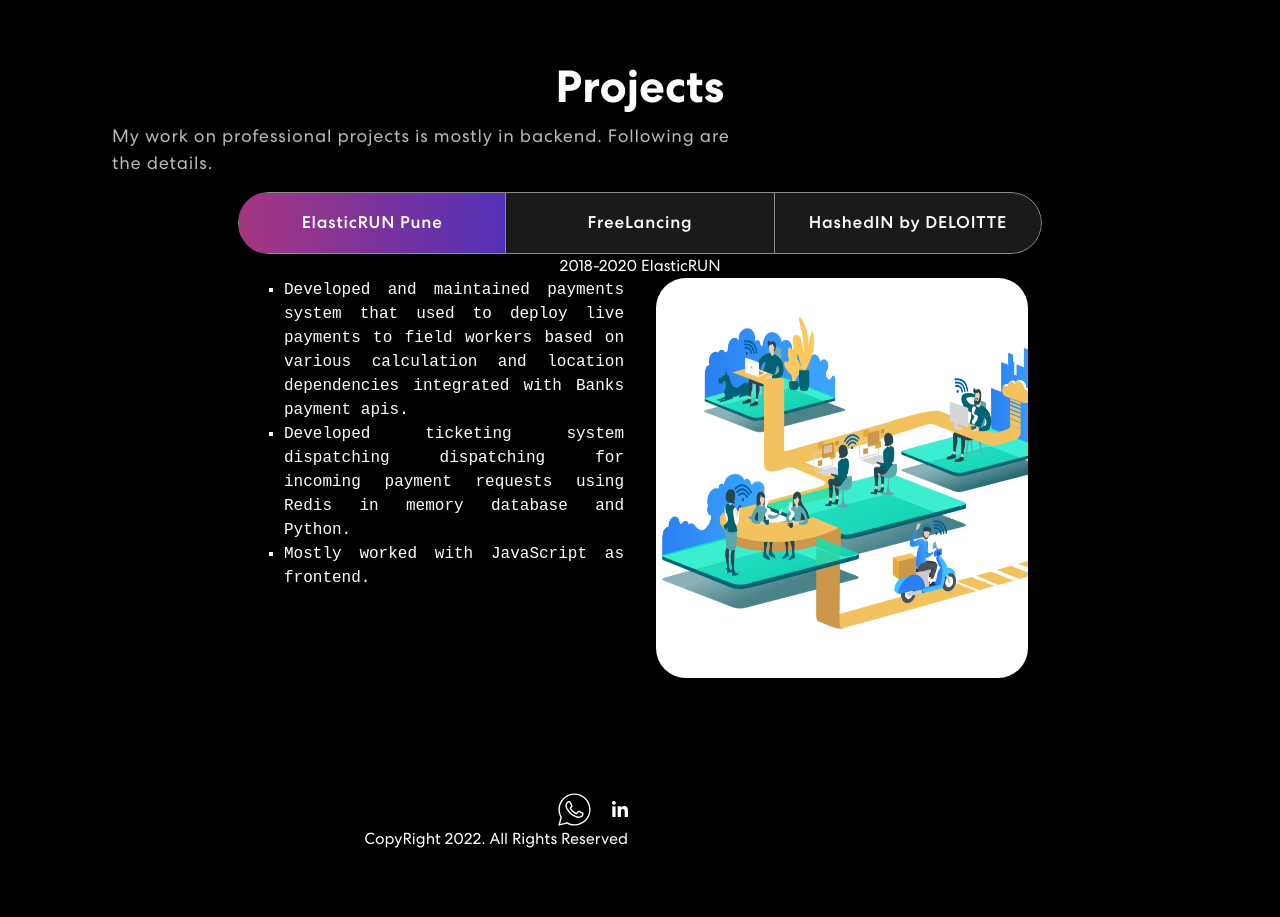
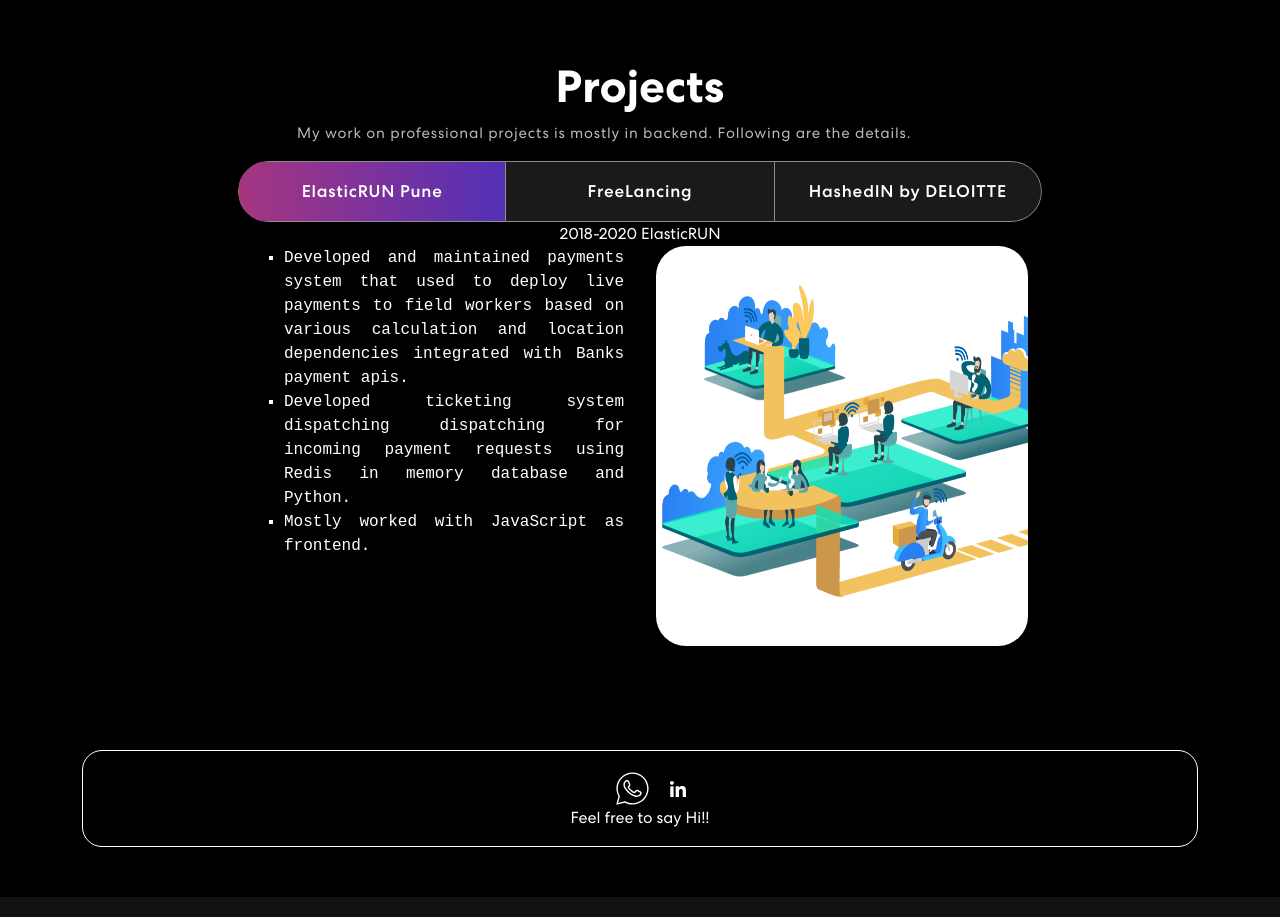
Before and after one commit to DeepakPawar1/personal-portfolio, a React (Create React App) app: page / in a window 1280 px wide. Shown: the part 1040-1957 px from the top of the page. Built offline with nearby package versions, Linux system fonts and the light colour scheme.

Commit message:
Added footer styles

```diff
--- a/package.json
+++ b/package.json
@@ -15,6 +15,7 @@
     "react-bootstrap-icons": "^1.10.2",
     "react-dom": "^18.2.0",
     "react-multi-carousel": "^2.8.2",
+    "react-on-screen": "^2.1.1",
     "react-scripts": "5.0.1",
     "web-vitals": "^2.1.4"
   },
--- a/src/App.css
+++ b/src/App.css
@@ -648,3 +648,30 @@
   margin-top: 4px;
 }
 }
+.footercol {
+  /* margin-top: 20px; */
+  display: flex;
+  flex-direction: row;
+  justify-content: center;
+  border: 1px solid white;
+  border-radius: 20px;
+  width:100%;
+  padding-top:10px;
+
+
+}
+.footer .container{
+  display:flex;
+  flex-direction: row;
+  justify-content: center;
+}
+
+.projDetail > p{
+  color:#B8B8B8;
+  display:block;
+  font-size: 15px;
+  /* text-align: left; */
+  margin-left: 20px;
+  width:90%
+
+}
--- a/src/App.js
+++ b/src/App.js
@@ -7,6 +7,7 @@
 import 'bootstrap/dist/css/bootstrap.min.css';
 import {Footer} from './components/Footer';
 import Home from './components/Home';
+
 function App() {
   return (
     <div className="App">
--- a/src/components/Banner.js
+++ b/src/components/Banner.js
@@ -1,44 +1,7 @@
 import {Container,Row,Col} from "react-bootstrap";
-import {ArrowRightCircle} from "react-bootstrap-icons";
 import headerImg from "../assets/img/header-img.svg";
-import {useEffect,useState} from 'react';
 function Banner (){
 
-
-    const [loopNum,setLoopNum] = useState(0);
-    const [isDeleting,setIsDeleting] = useState(false);
-    const toRotate = ["Web Developer","Web Designer","UI/UX Designer"];
-    const [text,setText] = useState('');
-    const [delta,setDelta] = useState(300 - Math.random()*100);
-    const period = 2000;
-
-    useEffect (()=>{
-        let ticker = setInterval(()=>{
-            tick();
-
-        },delta)
-
-        return ()=>{ clearInterval(ticker)};
-    },[text])
-
-    const tick = () => {
-        let i =loopNum % toRotate.length;
-        let fullText = toRotate[i];
-        let updatedText = isDeleting ? fullText.substring(0,text.length-1) : fullText.substring(0,text.length + 1)
-        setText(updatedText);
-
-        if (isDeleting){
-            setDelta(prevDelta => prevDelta/2)
-        }
-        if(!isDeleting && updatedText === fullText){
-            setIsDeleting(true);
-            setDelta(period);
-        }else if(isDeleting && updatedText === ''){
-            setIsDeleting(false);
-            setLoopNum(loopNum +1);
-            setDelta(500);
-        }
-    }
 return (
     <section className="banner" id="home">
         <Container>
--- a/src/components/Footer.js
+++ b/src/components/Footer.js
@@ -1,21 +1,20 @@
 import { Container,Row,Col } from "react-bootstrap"
-import {DevSvg} from "./SvgIcon";
 import navIcon1 from '../assets/img/nav-icon1.svg';
-import navIcon2 from '../assets/img/nav-icon2.svg';
-import navIcon3 from '../assets/img/nav-icon3.svg';
 import whatsapp from '../assets/img/whatsapp.svg';
 export const Footer =()=>{
 
     return (
         <footer className="footer" id="footer">
         <Container>
-            <Row>
-                <Col sm={6} className={"text-center text-sm-end"}>
+            <Row  className={"footercol"}>
+                <Col sm={6}>
                     <div className="social-icon">
-                        <a href="https://api.whatsapp.com/send?phone=8180935220"><img src={whatsapp} alt="React Logo"/></a>
+                        <a  className={"grow"} href="https://api.whatsapp.com/send?phone=8180935220"><img src={whatsapp} alt="React Logo"/></a>
                         <a className="grow" href="https://www.linkedin.com/in/deepak-pawar-566192140/"><img src={navIcon1} alt="React Logo"/></a>
                     </div>
-                <p>CopyRight 2022. All Rights Reserved </p>
+                <div className="FooterCP">
+                    <p>Feel free to say Hi!! </p>
+                </div>
                 </Col>
             </Row>
         </Container>
--- a/src/components/ProjectCard.js
+++ b/src/components/ProjectCard.js
@@ -2,7 +2,7 @@
 import {Col} from "react-bootstrap";
 function ProjectCard ({title,description,imageUrl,projectItems}){
     const renderItem = projectItems.map((item,index)=>{
-        return <li>{item}</li>
+        return <li key={index}>{item}</li>
     })
     return (
         <div className="cardDiv">
--- a/src/components/Projects.js
+++ b/src/components/Projects.js
@@ -3,11 +3,9 @@
 // import { Tab } from "bootstrap";
 import ProjectCard from "./ProjectCard";
 import colorSharp2 from "../assets/img/color-sharp2.png"
-import projImg1 from "../assets/img/project-img1.png";
 import projImg2 from "../assets/img/project-img2.png";
 import projImg3 from "../assets/img/project-img3.png";
 import porjImg4 from "../assets/img/deliveryserv.png";
-import Carousel from 'react-bootstrap/Carousel'
 function Projects () {
     const projectErun = [
     {
@@ -36,9 +34,9 @@
     return (<section className="project" id="projects">
 <Container>
     <Row>
-        <Col>
+        <Col className="projDetail">
         <h2>Projects</h2>
-        <p style={{marginLeft: "30px",textAlign:"left" }}>My work on professional projects is mostly in backend. Following are the details.</p>
+        <p >My work on professional projects is mostly in backend. Following are the details.</p>
         <Tab.Container id="projects-tabs" defaultActiveKey="first">
         <Nav variant="pills"  defaultActiveKey="/home" className="projectsClass">
             <Nav.Item className="item">
```
Also changed, not shown: src/components/Skills.js (+2 -6 lines), 1 other file (tests, documents, lock files or other folders).
